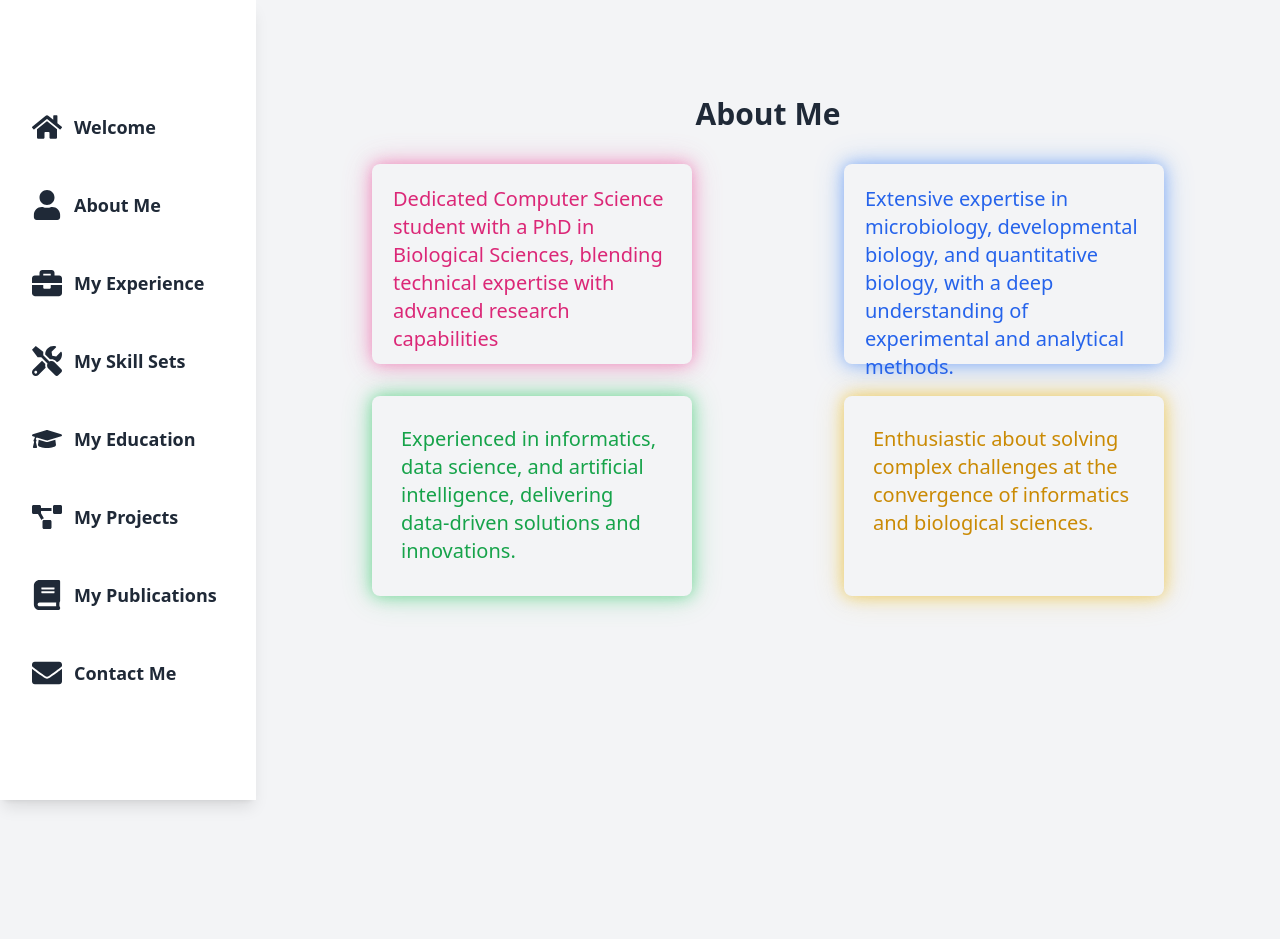
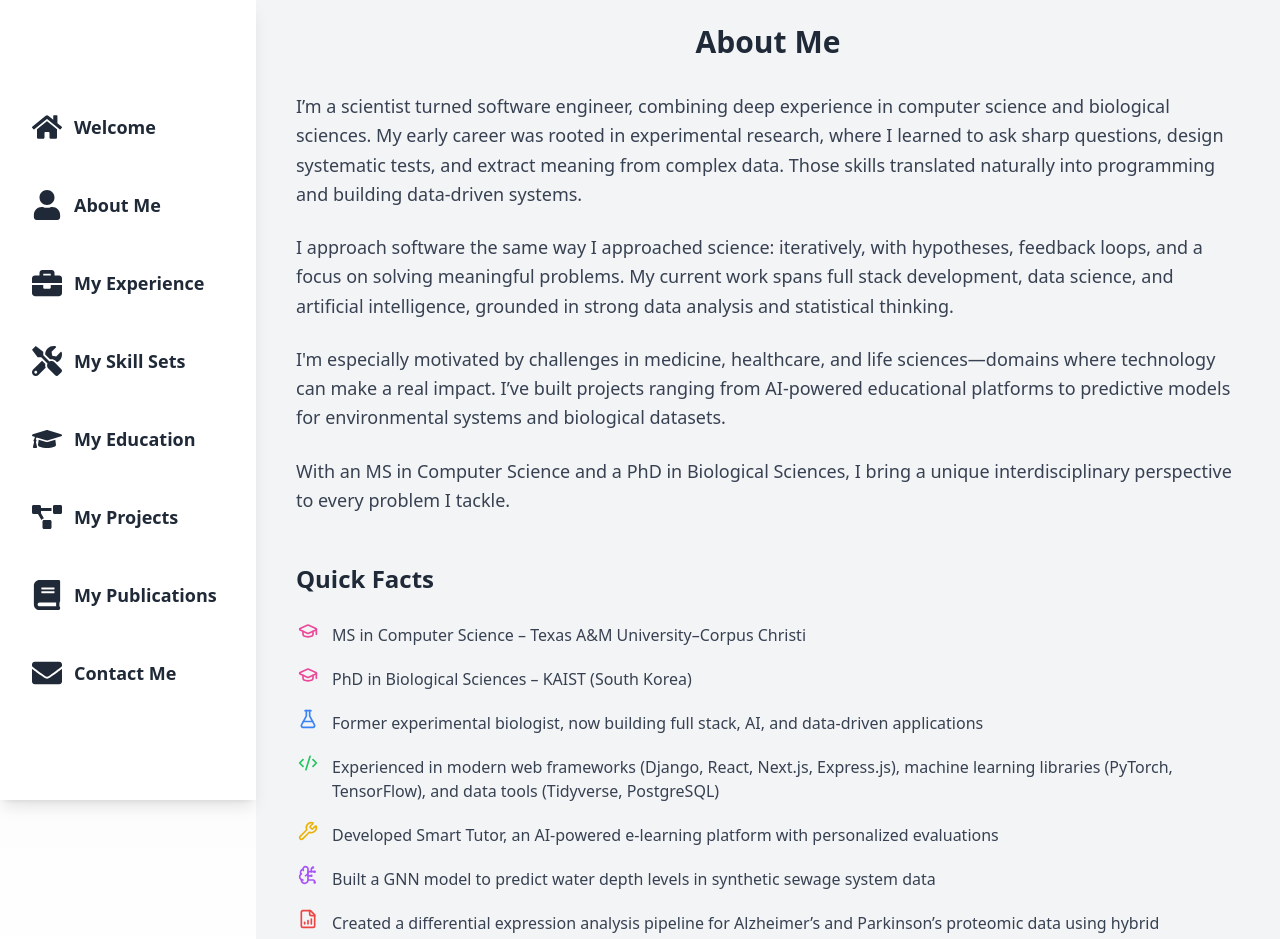
Before and after one commit to dailephd/mywebsite_20250204, a Next.js app: page /about in a window 1280 px wide. Shown: the top 939 px of the page. Before the commit the page ends 800 px from the top, so only its background shows below. Built offline with nearby package versions, Linux system fonts and the light colour scheme.

Commit message:
FloatUI, No Auto Update, New 'About Me' Content

```diff
--- a/app/about/page.js
+++ b/app/about/page.js
@@ -1,40 +1,105 @@
-"use client";
+import { GraduationCap, FlaskConical, Code2, Wrench, BookOpenCheck, BrainCircuit, FileBarChart } from "lucide-react";
 
 export default function About() {
     return (
-        <div className="container mx-auto py-16 px-6 animate-fadeIn">
-            <h3 className="text-3xl font-semibold mb-8 text-gray-800 text-center">About Me</h3>
-            <ul className="grid grid-cols-1 sm:grid-cols-2 gap-8 justify-center relative">
-                {/* Card 1 -  */}
-                <li className="p-5 text-xl max-w-xs mx-auto
-                border border-pink-500/0 rounded-lg shadow-lg text-pink-600 neon-effect-pink
-                animate-fly-from-top-left w-[400px] h-[200px]">
-                    Dedicated Computer Science student with a PhD in Biological Sciences,
-                    blending technical expertise with advanced research capabilities
+        <div className="container mx-auto py-2 px-6 max-w-5xl animate-fadeIn">
+            <h3 className="text-3xl font-semibold mb-8 text-gray-800 text-center">
+                About Me
+            </h3>
+
+            <div className="text-lg text-gray-700 leading-relaxed space-y-6 mb-12">
+                <p>
+                    I’m a scientist turned software engineer, combining deep experience in
+                    computer science and biological sciences. My early career was rooted
+                    in experimental research, where I learned to ask sharp questions,
+                    design systematic tests, and extract meaning from complex data. Those
+                    skills translated naturally into programming and building data-driven
+                    systems.
+                </p>
+                <p>
+                    I approach software the same way I approached science: iteratively,
+                    with hypotheses, feedback loops, and a focus on solving meaningful
+                    problems. My current work spans full stack development, data science,
+                    and artificial intelligence, grounded in strong data analysis and
+                    statistical thinking.
+                </p>
+                <p>
+                    I'm especially motivated by challenges in medicine, healthcare, and
+                    life sciences—domains where technology can make a real impact. I’ve
+                    built projects ranging from AI-powered educational platforms to
+                    predictive models for environmental systems and biological datasets.
+                </p>
+                <p>
+                    With an MS in Computer Science and a PhD in Biological Sciences, I
+                    bring a unique interdisciplinary perspective to every problem I
+                    tackle.
+                </p>
+            </div>
+
+            <h4 className="text-2xl font-semibold mb-6 text-gray-800">Quick Facts</h4>
+            <ul className="space-y-4 text-base text-gray-700">
+                <li className="flex items-baseline gap-3">
+          <span className="w-6 h-6 flex items-center justify-center shrink-0">
+            <GraduationCap className="w-5 h-5 text-pink-500" />
+          </span>
+                    <span>
+            MS in Computer Science – Texas A&M University–Corpus Christi
+          </span>
                 </li>
-
-                {/* Card 2*/}
-                <li className="p-5 text-xl max-w-xs mx-auto
-                border border-blue-500/0 rounded-lg shadow-lg text-blue-600 neon-effect-blue
-                animate-fly-from-top-right w-[400px] h-[200px]">
-                    Extensive expertise in microbiology, developmental biology, and quantitative biology,
-                    with a deep understanding of experimental and analytical methods.
+                <li className="flex items-baseline gap-3">
+          <span className="w-6 h-6 flex items-center justify-center shrink-0">
+            <GraduationCap className="w-5 h-5 text-pink-500" />
+          </span>
+                    <span>
+            PhD in Biological Sciences – KAIST (South Korea)
+          </span>
                 </li>
-
-                {/* Card 3 */}
-                <li className="p-7 text-xl max-w-xs mx-auto
-                border border-green-500/0 rounded-lg shadow-lg text-green-600 neon-effect-green
-                animate-fly-from-bottom-left w-[400px] h-[200px]">
-                    Experienced in informatics, data science, and artificial intelligence,
-                    delivering data-driven solutions and innovations.
+                <li className="flex items-baseline gap-3">
+          <span className="w-6 h-6 flex items-center justify-center shrink-0">
+            <FlaskConical className="w-5 h-5 text-blue-500" />
+          </span>
+                    <span>
+            Former experimental biologist, now building full stack, AI, and
+            data-driven applications
+          </span>
                 </li>
-
-                {/* Card 4 - Glass effect */}
-                <li className="p-7 text-xl max-w-xs mx-auto
-                border border-yellow-500/0 rounded-lg shadow-lg text-yellow-600 neon-effect-yellow
-                animate-fly-from-bottom-right w-[400px] h-[200px]">
-                    Enthusiastic about solving complex challenges at the convergence
-                    of informatics and biological sciences.
+                <li className="flex items-baseline gap-3">
+          <span className="w-6 h-6 flex items-center justify-center shrink-0">
+            <Code2 className="w-5 h-5 text-green-500" />
+          </span>
+                    <span>
+            Experienced in modern web frameworks (Django, React, Next.js,
+            Express.js), machine learning libraries (PyTorch, TensorFlow), and
+            data tools (Tidyverse, PostgreSQL)
+          </span>
+                </li>
+                <li className="flex items-baseline gap-3">
+          <span className="w-6 h-6 flex items-center justify-center shrink-0">
+            <Wrench className="w-5 h-5 text-yellow-500" />
+          </span>
+                    <span>
+            Developed Smart Tutor, an AI-powered e-learning platform with
+            personalized evaluations
+          </span>
+                </li>
+                <li className="flex items-baseline gap-3">
+          <span className="w-6 h-6 flex items-center justify-center shrink-0">
+            <BrainCircuit className="w-5 h-5 text-purple-500" />
+          </span>
+                    <span>
+            Built a GNN model to predict water depth levels in synthetic sewage
+            system data
+          </span>
+                </li>
+                <li className="flex items-baseline gap-3">
+          <span className="w-6 h-6 flex items-center justify-center shrink-0">
+            <FileBarChart className="w-5 h-5 text-red-500" />
+          </span>
+                    <span>
+            Created a differential expression analysis pipeline for Alzheimer’s
+            and Parkinson’s proteomic data using hybrid Frequentist–Bayesian
+            methods
+          </span>
                 </li>
             </ul>
         </div>
--- a/app/education/page.js
+++ b/app/education/page.js
@@ -2,7 +2,7 @@
 
 export default function Education() {
     return (
-        <div className="container mx-auto py-16 px-6 animate-fadeIn">
+        <div className="container mx-auto py-2 px-6 animate-fadeIn">
             <h3 className="text-3xl font-semibold mb-8 text-gray-800 text-center">Education</h3>
             <div className="grid grid-cols-1 md:grid-cols-2 gap-8">
                 {/* Degrees Section */}
--- a/app/experience/page.js
+++ b/app/experience/page.js
@@ -31,7 +31,7 @@ export default function Experience() {
     return (
         <div className="min-h-screen flex flex-col bg-gray-100 animate-fadeIn">
             {/* Header Section - Fixed at the Top */}
-            <div className="py-12 px-6">
+            <div className="py-2 px-6">
                 <h3 className="text-3xl font-semibold text-gray-800 text-center">Experience</h3>
             </div>
 
--- a/app/globals.css
+++ b/app/globals.css
@@ -15,7 +15,6 @@
   --foreground-rgb: 0, 0, 0;
   --background-start-rgb: 214, 219, 220;
   --background-end-rgb: 255, 255, 255;
-  --navbar-height: 3rem; /* Changed from 45px to 3rem for responsiveness */
 }
 
 /* Ensure body scales well on all devices */
@@ -120,11 +119,7 @@ body {
   padding: 0;
 }
 
-/* Ensure consistent navbar height across devices */
-main {
-  flex-grow: 1;
-  padding-top: var(--navbar-height);
-}
+
 
 /* Neon effects with relative units for consistent shadows */
 .neon-effect-pink {
--- a/app/layout.js
+++ b/app/layout.js
@@ -33,7 +33,7 @@ export default function RootLayout({ children }) {
             <meta name="Landing" content="My Website" />
             <link rel="icon" href="/favicon.ico" type="image/x-icon" />
         </Head>
-        <body className="m-0 p-0 flex min-h-screen bg-gray-100">
+        <body className="m-0 p-0 flex-grow min-h-screen bg-gray-100">
 
         {/* Sidebar */}
         <nav className={`bg-white h-screen w-64 fixed top-0 left-0 shadow-lg z-50 flex-col items-center py-4 space-y-6 transform ${sidebarOpen ? 'translate-x-0' : '-translate-x-full'} transition-transform duration-300 ease-in-out sm:translate-x-0 sm:flex justify-center`}>
@@ -62,7 +62,7 @@ export default function RootLayout({ children }) {
         </nav>
 
         {/* Main Content with Left Padding for Sidebar */}
-        <main className="ml-0 sm:ml-64 flex-grow p-4 sm:p-8 bg-gray-100 min-h-screen transition-all duration-300 ease-in-out">
+        <main className="ml-0 sm:ml-64 flex-grow p-4 sm:p-4 bg-gray-100 min-h-screen transition-all duration-300 ease-in-out">
             {children}
             <Analytics/>
         </main>
--- a/app/projects/page.js
+++ b/app/projects/page.js
@@ -20,7 +20,7 @@ export default function Projects() {
     };
 
     return (
-        <div className="container mx-auto py-16 px-6 animate-fadeIn">
+        <div className="container mx-auto py-2 px-6 animate-fadeIn">
             <h3 className="text-3xl font-semibold mb-8 text-gray-800 text-center">Projects</h3>
             <div className="space-y-4">
                 {projects.map((project, index) => (
--- a/app/publications/page.js
+++ b/app/publications/page.js
@@ -2,7 +2,7 @@
 
 export default function Page() {
     return (
-        <div className="container mx-auto py-16 px-6 animate-fadeIn">
+        <div className="container mx-auto py-2 px-6 animate-fadeIn">
             <h3 className="text-3xl font-semibold mb-8 text-gray-800 text-center">Publications</h3>
             <div className="text-xl">
                 <ul className="space-y-4 text-gray-800">
--- a/postcss.config.js
+++ /dev/null
@@ -1,6 +0,0 @@
-module.exports = {
-  plugins: {
-    tailwindcss: {},
-    autoprefixer: {},
-  },
-}
```
Also changed, not shown: app/components/FloatingSkillToolTip.jsx (added, +53 -0 lines), app/skills/page.js (+9 -27 lines), package.json (+6 -2 lines), tailwind.config.js (+11 -6 lines), 2 other files (tests, documents, lock files or other folders).
